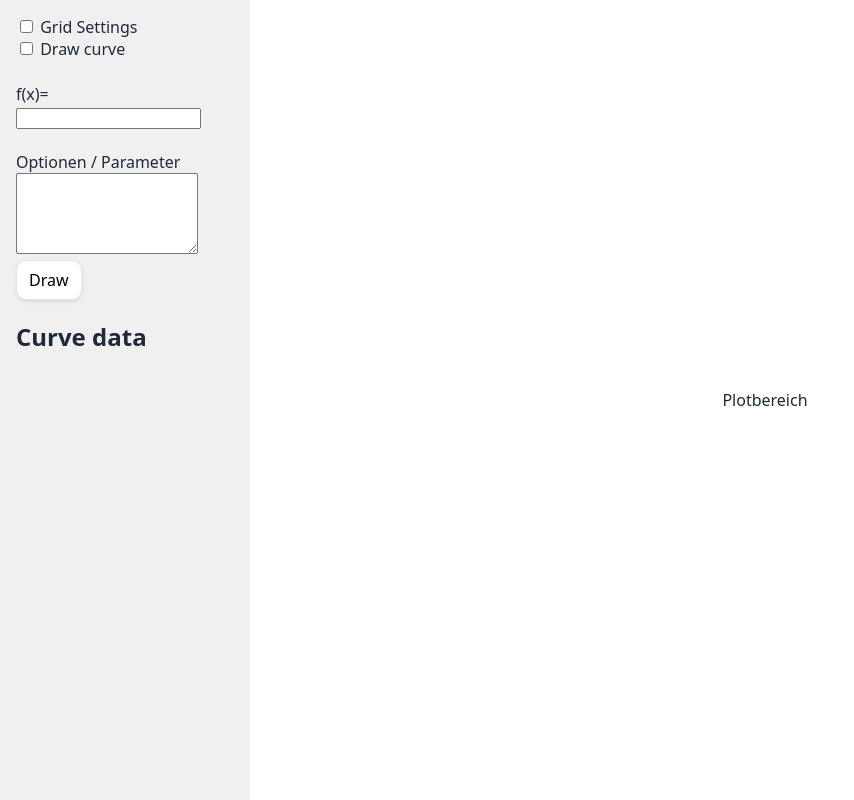
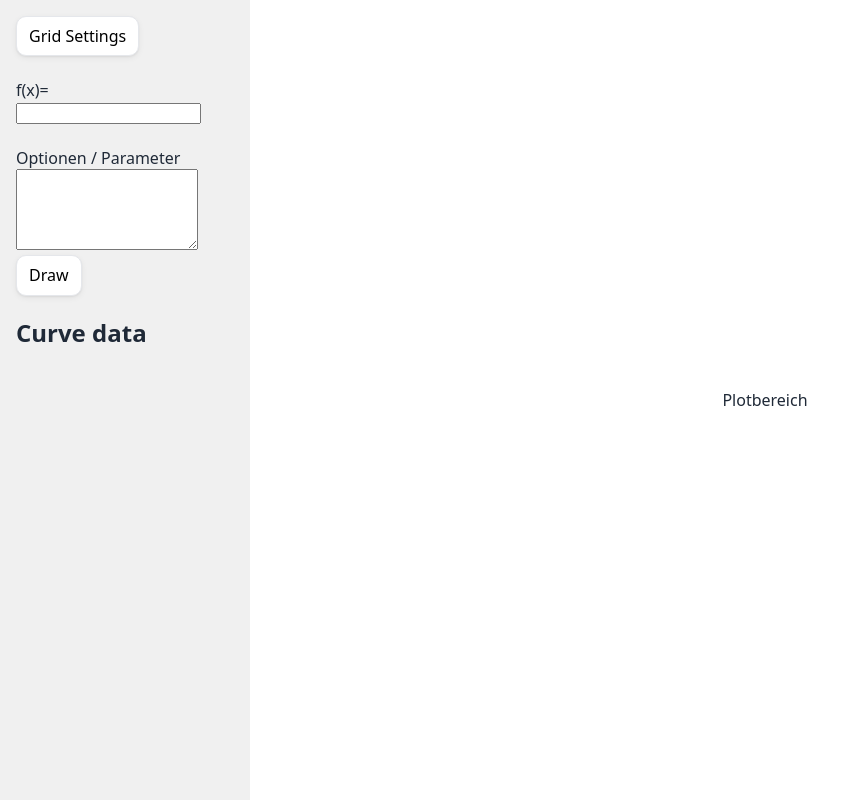
Before and after one commit to KrisHD1337/KSH-Hackathon, a Flask app: page / in a window 1280 px wide. Shown: the part 64-864 px from the top of the page, without its empty margins (0-854 px from the left). Run offline with Flask 3, Linux system fonts and the light colour scheme.

Commit message:
replaced checkboxes with buttons in sidebar for improved accessibility

```diff
--- a/templates/index.html
+++ b/templates/index.html
@@ -27,12 +27,11 @@
     <section id="side-bar">
         <aside id="left-rail" aria-label="Werkzeugleiste">
             <label>
-                <input type="checkbox" id="toggle-grid"/>
-                Grid Settings
+                <button id="toggle-grid">
+                   Grid Settings
+                </button>
             </label><br>
             <label>
-                <input type="checkbox" id="toggle-draw"/>
-                Draw curve
             </label>
         </aside>
         <br>
```
